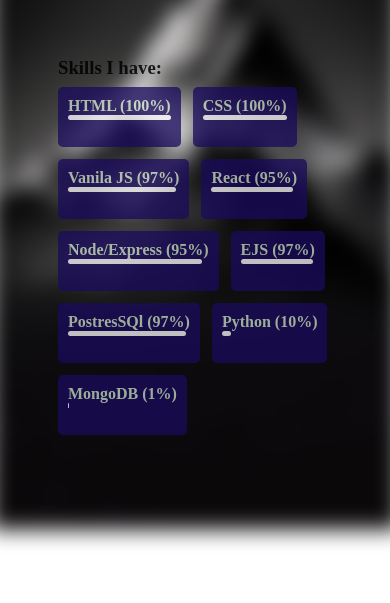
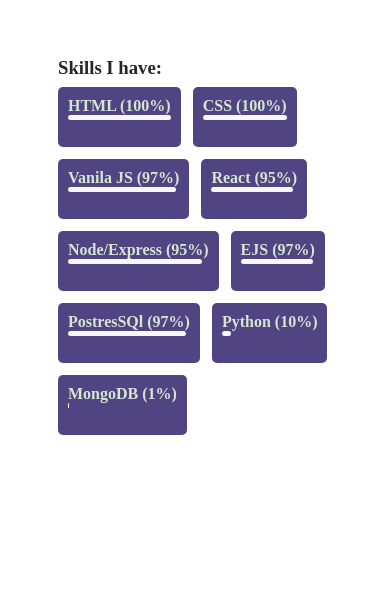
Before and after one commit to adee-kaushik/PORTFOLIO, a plain HTML site: page index.html in a window 390 px wide. Shown: the part 336-939 px from the top of the page. Drawn offline with nearby package versions, Linux system fonts and the light colour scheme; a web font is replaced by a local one.

Commit message:
nothing changes

```diff
--- a/style.css
+++ b/style.css
@@ -118,6 +118,12 @@
   width: 44vh;
 
 }
+.cross{
+  display: none;
+}
+.menu{
+  display: none;
+}
 .me {
   display: inline-flex;
   align-items: center;
@@ -214,20 +220,10 @@
 }
 
 @media (max-width:1225px) {
-    .bg-image{
-        height: 100%;
-  width: 100%;
-  position: fixed;
-  background-repeat: no-repeat;
-  left: 0;
-  right: 0;
-  z-index: 1;
-  display: block;
-  background-image: url(mountain.jpg);
-  background-size: cover;
-     filter: blur(10px);
-  transform: scale(1.05);
-    }
+  .bg-image{
+    display: none;
+  }
+
     .content-right{
         display: none;
     }
@@ -256,6 +252,9 @@
     }
 }
 @media (max-width:525px) {
+
+
+
     .pic{
         height: 16vh;
         width: 16vh;
```
Also changed, not shown: index.html (+7 -0 lines).
